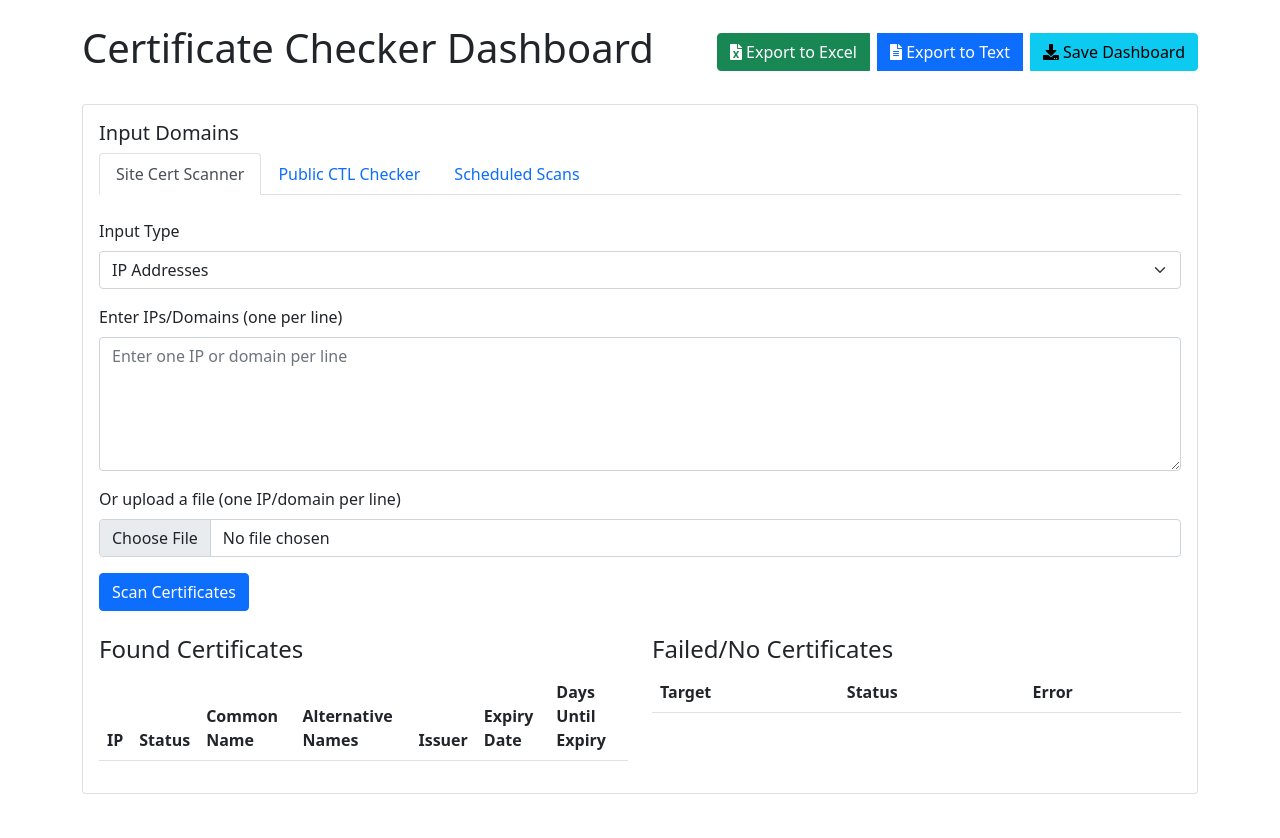
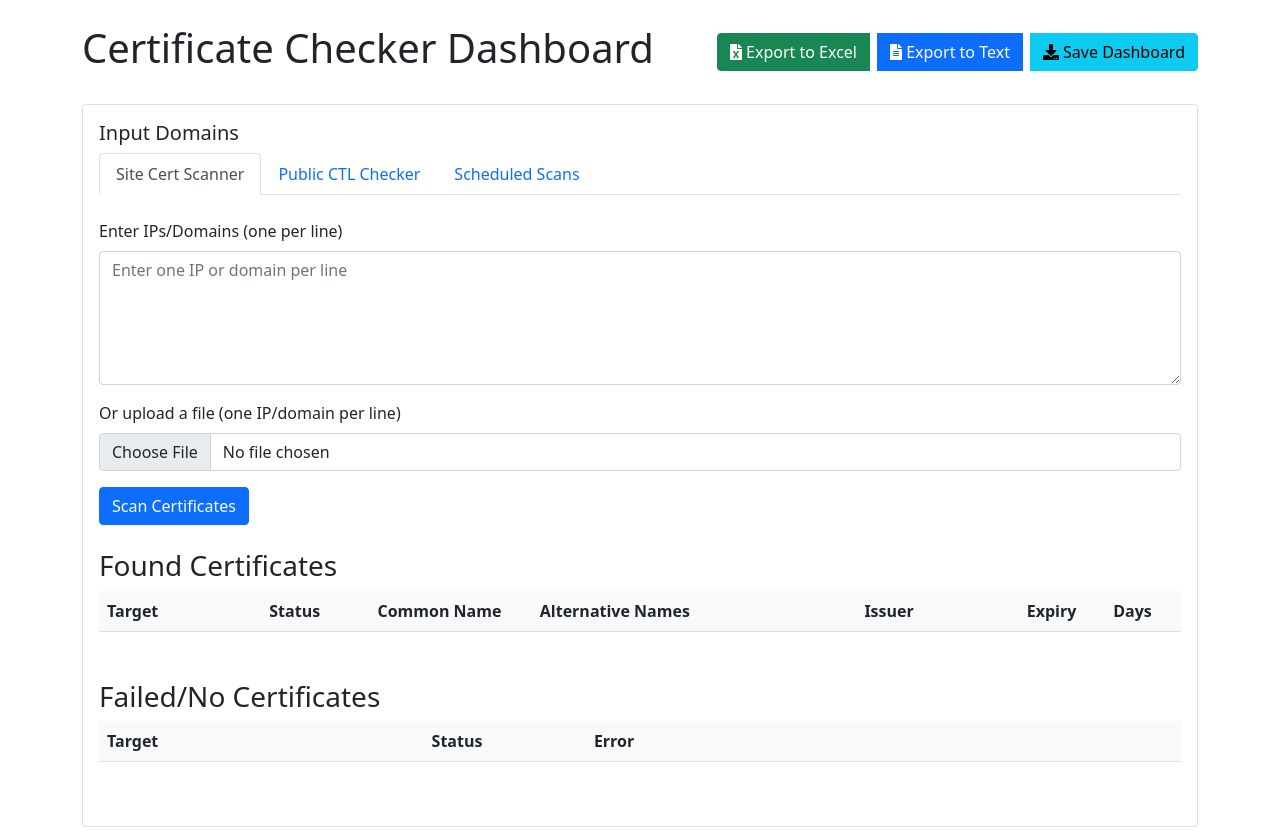
Before and after one commit to n0idx80/cert-checker, a Flask app: page / in a window 1280 px wide. Shown: the top 838 px of the page. Before the commit the page ends 794 px from the top, so only its background shows below. Run offline with Flask 3, Linux system fonts and the light colour scheme; lists and menus that the app fills with data are empty; some libraries are stand-ins or nearby versions.

Commit message:
small values everything working; removed the ip/domain dropdown

```diff
--- a/app.py
+++ b/app.py
@@ -475,6 +475,11 @@ def scan_certificates():
     text_data = request.form.get('targets', '')
     input_type = request.form.get('type', 'ip')  # Get the input type, default to 'ip'
 
+    print(f"Received input type: {input_type}", flush=True)
+    print(f"Form data: {dict(request.form)}", flush=True)
+    if 'file' in request.files:
+        print("File received in request", flush=True)
+
     def generate():
         temp_path = None
         process = None
@@ -498,6 +503,10 @@ def scan_certificates():
                     f.write(text_data)
 
             print(f"Temporary file created: {temp_path}", flush=True)
+            with open(temp_path, 'r') as f:
+                content = f.read()
+                print(f"File contents ({len(content.splitlines())} lines):", flush=True)
+                print(content[:500] + ('...' if len(content) > 500 else ''), flush=True)
 
             # Count total targets
             with open(temp_path, 'r') as f:
@@ -506,11 +515,10 @@ def scan_certificates():
             print(f"Found {total_targets} targets to process", flush=True)
             print("Starting scanner process...", flush=True)
 
-            # Add input type flag to scanner command
-            scanner_cmd = ['./cert_scanner']
-            if input_type == 'domain':
-                scanner_cmd.append('--domain')  # Add this flag if your scanner supports it
-            scanner_cmd.append(temp_path)
+            # Simplify the scanner command setup
+            scanner_cmd = ['./cert_scanner', temp_path]
+
+            print(f"Executing scanner command: {' '.join(scanner_cmd)}", flush=True)
 
             process = subprocess.Popen(
                 scanner_cmd,
@@ -521,6 +529,18 @@ def scan_certificates():
             )
 
             print("Scanner process started", flush=True)
+
+            # Create a thread to read stderr without blocking
+            def read_stderr():
+                for line in process.stderr:
+                    print(f"Scanner stderr: {line.strip()}", flush=True)
+
+            import threading
+            stderr_thread = threading.Thread(target=read_stderr)
+            stderr_thread.daemon = True
+            stderr_thread.start()
+
+            # Continue with the main process output handling
             processed = 0
             current_batch = []
             last_progress_time = time.time()
@@ -618,13 +638,25 @@ def scan_certificates():
                     continue
 
             # Final statistics
-            total_time = time.time() - start_time
-            print(f"\n=== Scan Complete ===", flush=True)
-            print(f"Total time: {total_time:.2f} seconds", flush=True)
-            print(f"Total IPs processed: {processed}", flush=True)
-            print(f"Total certificates found: {total_certs}", flush=True)
-            print(f"Average rate: {total_targets/total_time:.2f} IPs/sec", flush=True)
-            print(f"Average certificates per IP: {total_certs/processed:.2f}", flush=True)
+            try:
+                total_time = time.time() - start_time
+                print(f"\n=== Scan Complete ===", flush=True)
+                print(f"Total time: {total_time:.2f} seconds", flush=True)
+                print(f"Total IPs/Domains processed: {processed}", flush=True)
+                print(f"Total certificates found: {total_certs}", flush=True)
+
+                # Add checks to prevent division by zero and invalid calculations
+                if total_time > 0 and processed > 0:
+                    print(f"Average rate: {processed/total_time:.2f} targets/sec", flush=True)
+                    print(f"Average certificates per target: {total_certs/processed:.2f}", flush=True)
+                else:
+                    if processed == 0:
+                        print("No targets were processed successfully", flush=True)
+                    else:
+                        print("Scan completed too quickly to measure rate", flush=True)
+
+            except Exception as e:
+                print(f"Error calculating final statistics: {str(e)}", flush=True)
 
             # Send final update if there are remaining results
             if current_batch:
--- a/templates/index.html
+++ b/templates/index.html
@@ -21,6 +21,42 @@
             width: 400px;
             margin: 20px;
             display: inline-block;
+        }
+        .table-responsive {
+            margin-bottom: 2rem;
+        }
+
+        .table td {
+            vertical-align: middle;
+            white-space: nowrap;
+            overflow: hidden;
+            text-overflow: ellipsis;
+            max-width: 0;
+        }
+
+        .table th {
+            background-color: #f8f9fa;
+        }
+
+        /* Add tooltip-like hover for truncated content */
+        td.text-truncate:hover {
+            position: relative;
+        }
+
+        td.text-truncate[title]:hover:after {
+            content: attr(title);
+            position: absolute;
+            left: 0;
+            top: 100%;
+            z-index: 1000;
+            background-color: #fff;
+            padding: 5px;
+            border: 1px solid #ddd;
+            border-radius: 4px;
+            white-space: normal;
+            word-wrap: break-word;
+            max-width: 400px;
+            box-shadow: 0 2px 5px rgba(0,0,0,0.2);
         }
     </style>
     <script src="https://unpkg.com/xlsx/dist/xlsx.full.min.js"></script>
@@ -79,14 +115,6 @@
                     <div class="tab-pane fade show active" id="manual" role="tabpanel" aria-labelledby="manual-tab">
                         <form id="manualForm" class="mt-4">
                             <div class="mb-3">
-                                <label for="inputType" class="form-label">Input Type</label>
-                                <select class="form-select" id="inputType">
-                                    <option value="ip">IP Addresses</option>
-                                    <option value="domain">Domain Names</option>
-                                </select>
-                            </div>
-
-                            <div class="mb-3">
                                 <label for="inputData" class="form-label">Enter IPs/Domains (one per line)</label>
                                 <textarea class="form-control" id="inputData" rows="5" placeholder="Enter one IP or domain per line"></textarea>
                             </div>
@@ -136,40 +164,38 @@
                         </div>
 
                         <div class="mt-4">
-                            <div class="row mt-4">
-                                <!-- Successful Certificates -->
-                                <div class="col-md-6">
-                                    <h4>Found Certificates</h4>
-                                    <table id="certsTable" class="table table-striped">
+                            <!-- Update the Found Certificates table -->
+                            <div class="table-responsive mt-4">
+                                <h3>Found Certificates</h3>
+                                <table id="certsTable" class="table table-striped table-hover">
                                     <thead>
                                         <tr>
-                                                <th>IP</th>
-                                                <th>Status</th>
-                                                <th>Common Name</th>
-                                                <th>Alternative Names</th>
-                                                <th>Issuer</th>
-                                                <th>Expiry Date</th>
-                                                <th>Days Until Expiry</th>
+                                            <th style="width: 15%">Target</th>
+                                            <th style="width: 10%">Status</th>
+                                            <th style="width: 15%">Common Name</th>
+                                            <th style="width: 30%">Alternative Names</th>
+                                            <th style="width: 15%">Issuer</th>
+                                            <th style="width: 8%">Expiry</th>
+                                            <th style="width: 7%">Days</th>
                                         </tr>
                                     </thead>
                                     <tbody></tbody>
                                 </table>
                             </div>
 
-                                <!-- Failed/No Certificates -->
-                                <div class="col-md-6">
-                                    <h4>Failed/No Certificates</h4>
-                                    <table id="failuresTable" class="table table-striped">
+                            <!-- Update the Failed/No Certificates table -->
+                            <div class="table-responsive mt-4">
+                                <h3>Failed/No Certificates</h3>
+                                <table id="failuresTable" class="table table-striped table-hover">
                                     <thead>
                                         <tr>
-                                                <th>Target</th>
-                                                <th>Status</th>
-                                                <th>Error</th>
+                                            <th style="width: 30%">Target</th>
+                                            <th style="width: 15%">Status</th>
+                                            <th style="width: 55%">Error</th>
                                         </tr>
                                     </thead>
                                     <tbody></tbody>
                                 </table>
-                                </div>
                             </div>
                         </div>
                     </div>
@@ -510,73 +536,54 @@
         function updateResults(results) {
             console.log('Starting to process results batch');
 
-            // Reset counts for this batch
-            const previousFailed = globalStats.failed;
-            globalStats.valid = 0;
-            globalStats.expiringSoon = 0;
-            globalStats.expired = 0;
-            globalStats.invalid = 0;
-            globalStats.failed = 0;
-
             const summarySection = document.getElementById('summary-section');
             summarySection.style.display = 'flex';
 
-            // Sort the results by priority
-            results.sort((a, b) => {
-                // First, handle cases where one or both don't have certificates
-                if (!a.has_cert && !b.has_cert) return 0;
-                if (!a.has_cert) return 1;
-                if (!b.has_cert) return -1;
+            // Store current stats before processing new batch
+            const currentStats = {
+                valid: globalStats.valid,
+                expiringSoon: globalStats.expiringSoon,
+                expired: globalStats.expired,
+                invalid: globalStats.invalid,
+                failed: globalStats.failed
+            };
 
-                // For entries with certificates, calculate days until expiry
-                const aExpiryDate = new Date(a.not_after || a.expiry_date); // Handle both IP and domain formats
-                const bExpiryDate = new Date(b.not_after || b.expiry_date);
-                const now = new Date();
-                const aDaysUntilExpiry = Math.ceil((aExpiryDate - now) / (1000 * 60 * 60 * 24));
-                const bDaysUntilExpiry = Math.ceil((bExpiryDate - now) / (1000 * 60 * 60 * 24));
+            // Reset only the batch counts, not the global counts
+            let batchStats = {
+                valid: 0,
+                expiringSoon: 0,
+                expired: 0,
+                invalid: 0,
+                failed: 0
+            };
 
-                // Priority order:
-                // 1. Expired (≤ 0 days)
-                // 2. Expiring soon (≤ 90 days)
-                // 3. Valid (> 90 days)
-                if (aDaysUntilExpiry <= 0 && bDaysUntilExpiry > 0) return -1;  // a is expired, b is not
-                if (bDaysUntilExpiry <= 0 && aDaysUntilExpiry > 0) return 1;   // b is expired, a is not
-                if (aDaysUntilExpiry <= 90 && bDaysUntilExpiry > 90) return -1; // a expiring soon, b is not
-                if (bDaysUntilExpiry <= 90 && aDaysUntilExpiry > 90) return 1;  // b expiring soon, a is not
-
-                // Within same category, sort by days until expiry
-                return aDaysUntilExpiry - bDaysUntilExpiry;
-            });
-
-            // Process the sorted results
+            // Sort and process results...
             results.forEach(result => {
                 if (result.has_cert) {
                     const certsBody = document.querySelector('#certsTable tbody');
                     const row = document.createElement('tr');
 
-                    // Calculate days until expiry, handling both IP and domain formats
                     const expiryDate = new Date(result.not_after || result.expiry_date);
                     const now = new Date();
                     const daysUntilExpiry = Math.ceil((expiryDate - now) / (1000 * 60 * 60 * 24));
 
-                    // Determine status and styling
                     let statusClass, status;
                     if (daysUntilExpiry <= 0) {
                         statusClass = 'table-danger';
                         status = 'Expired';
-                        globalStats.expired++;
+                        batchStats.expired++;
                     } else if (daysUntilExpiry <= 90) {
                         statusClass = 'table-warning';
                         status = 'Expiring Soon';
-                        globalStats.expiringSoon++;
+                        batchStats.expiringSoon++;
                     } else if (!result.valid) {
                         statusClass = 'table-danger';
                         status = 'Invalid';
-                        globalStats.invalid++;
+                        batchStats.invalid++;
                     } else {
                         statusClass = 'table-success';
                         status = 'Valid';
-                        globalStats.valid++;
+                        batchStats.valid++;
                     }
 
                     row.className = statusClass;
@@ -584,14 +591,18 @@
                         <td>${result.ip || result.domain}</td>
                         <td>${status}</td>
                         <td>${result.common_name || 'N/A'}</td>
-                        <td>${result.sans ? result.sans.join(', ') : 'N/A'}</td>
+                        <td class="text-truncate" style="max-width: 300px;" title="${result.sans ? result.sans.join(', ') : 'N/A'}">
+                            ${result.sans ? (result.sans.length > 3 ?
+                                result.sans.slice(0, 3).join(', ') + ` (+${result.sans.length - 3} more...)` :
+                                result.sans.join(', ')) : 'N/A'}
+                        </td>
                         <td>${result.issuer || 'N/A'}</td>
                         <td>${expiryDate.toLocaleDateString()}</td>
                         <td>${daysUntilExpiry <= 0 ? 'Expired' : daysUntilExpiry + ' days'}</td>
                     `;
                     certsBody.appendChild(row);
                 } else {
-                    globalStats.failed++;
+                    batchStats.failed++;
                     const failuresBody = document.querySelector('#failuresTable tbody');
                     const row = document.createElement('tr');
                     row.className = 'table-secondary';
@@ -604,10 +615,14 @@
                 }
             });
 
-            // Add back the previous failed count
-            globalStats.failed += previousFailed;
+            // Update global stats by adding batch stats to current stats
+            globalStats.valid = currentStats.valid + batchStats.valid;
+            globalStats.expiringSoon = currentStats.expiringSoon + batchStats.expiringSoon;
+            globalStats.expired = currentStats.expired + batchStats.expired;
+            globalStats.invalid = currentStats.invalid + batchStats.invalid;
+            globalStats.failed = currentStats.failed + batchStats.failed;
 
-            // Update UI with current totals
+            // Update UI with accumulated totals
             updateUIWithStats();
         }
 
@@ -688,7 +703,6 @@
             statusText.textContent = 'Processing large dataset...';
 
             const formData = new FormData();
-            const inputType = document.getElementById('inputType').value;
             const fileInput = document.getElementById('fileInput');
             const textInput = document.getElementById('inputData');
 
@@ -701,8 +715,6 @@
                 alert('Please either enter targets or upload a file');
                 return;
             }
-
-            formData.append('type', inputType);
 
             try {
                 const response = await fetch('/scan_certificates', {
```
Lines whose indentation alone changed are shown as unchanged.
